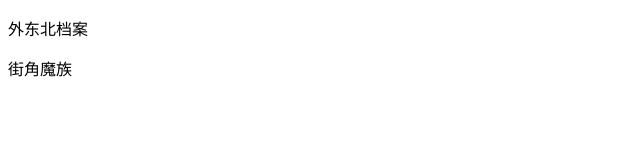
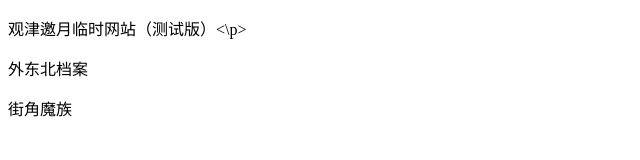
Before and after one commit to Kuanzin0562/Kuanzin.github.io, a plain HTML site: page index.html in a window 1280 px wide. Shown: the whole page, without its empty margins (0-640 px from the left). Drawn offline with Linux system fonts and the light colour scheme.

Commit message:
Update index.html

```diff
--- a/index.html
+++ b/index.html
@@ -2,9 +2,11 @@
 <html>
 <head>
 <meta charset="utf-8">
-<title>观津邀月个人网站</title>
+<title>观津邀月</title>
 </head>
 <body>
+
+<p>观津邀月临时网站（测试版）<\p>
 
 <p>外东北档案</p>
 
```
